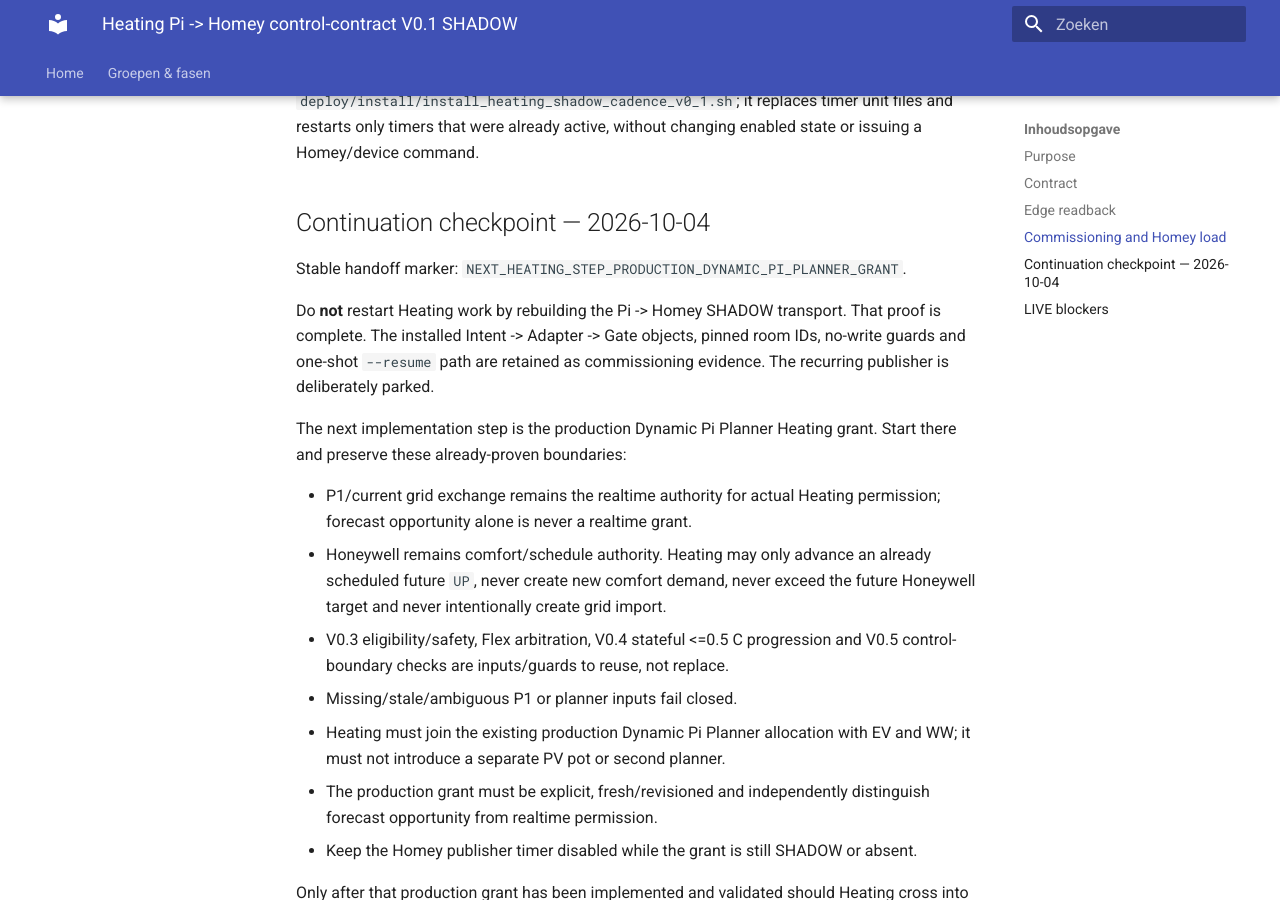
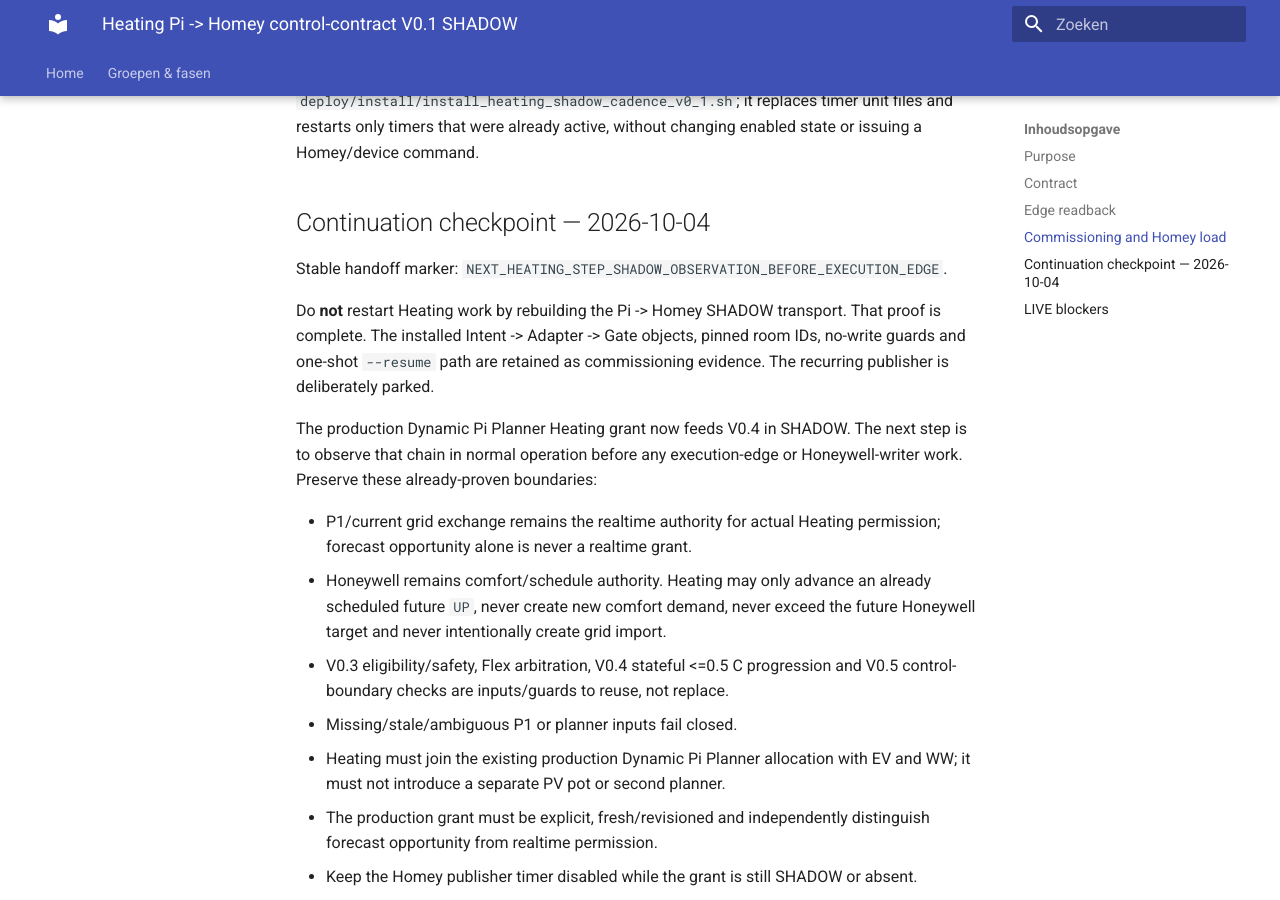
Before and after one commit to OnsKasteeltje/homey-energy-manual, an MkDocs documentation site: the page built from docs/commissioning/heating-homey-shadow-chain-v0.1.md, in a window 1280 px wide and 900 px high, scrolled down 2459 px. Built offline with MkDocs 1.6.1 and Material for MkDocs 9.7.7, drawn with Linux system fonts in a browser that asks for light colours.

Commit message:
docs(heating): checkpoint shadow observation before execution

```diff
--- a/docs/commissioning/heating-homey-shadow-chain-v0.1.md
+++ b/docs/commissioning/heating-homey-shadow-chain-v0.1.md
@@ -109,15 +109,14 @@
 
 ## Continuation checkpoint — 2026-10-04
 
-Stable handoff marker: `NEXT_HEATING_STEP_PRODUCTION_DYNAMIC_PI_PLANNER_GRANT`.
+Stable handoff marker: `NEXT_HEATING_STEP_SHADOW_OBSERVATION_BEFORE_EXECUTION_EDGE`.
 
 Do **not** restart Heating work by rebuilding the Pi -> Homey SHADOW transport.
 That proof is complete. The installed Intent -> Adapter -> Gate objects, pinned
 room IDs, no-write guards and one-shot `--resume` path are retained as
 commissioning evidence. The recurring publisher is deliberately parked.
 
-The next implementation step is the production Dynamic Pi Planner Heating grant.
-Start there and preserve these already-proven boundaries:
+The production Dynamic Pi Planner Heating grant now feeds V0.4 in SHADOW. The next step is to observe that chain in normal operation before any execution-edge or Honeywell-writer work. Preserve these already-proven boundaries:
 
 - P1/current grid exchange remains the realtime authority for actual Heating
   permission; forecast opportunity alone is never a realtime grant.
```
